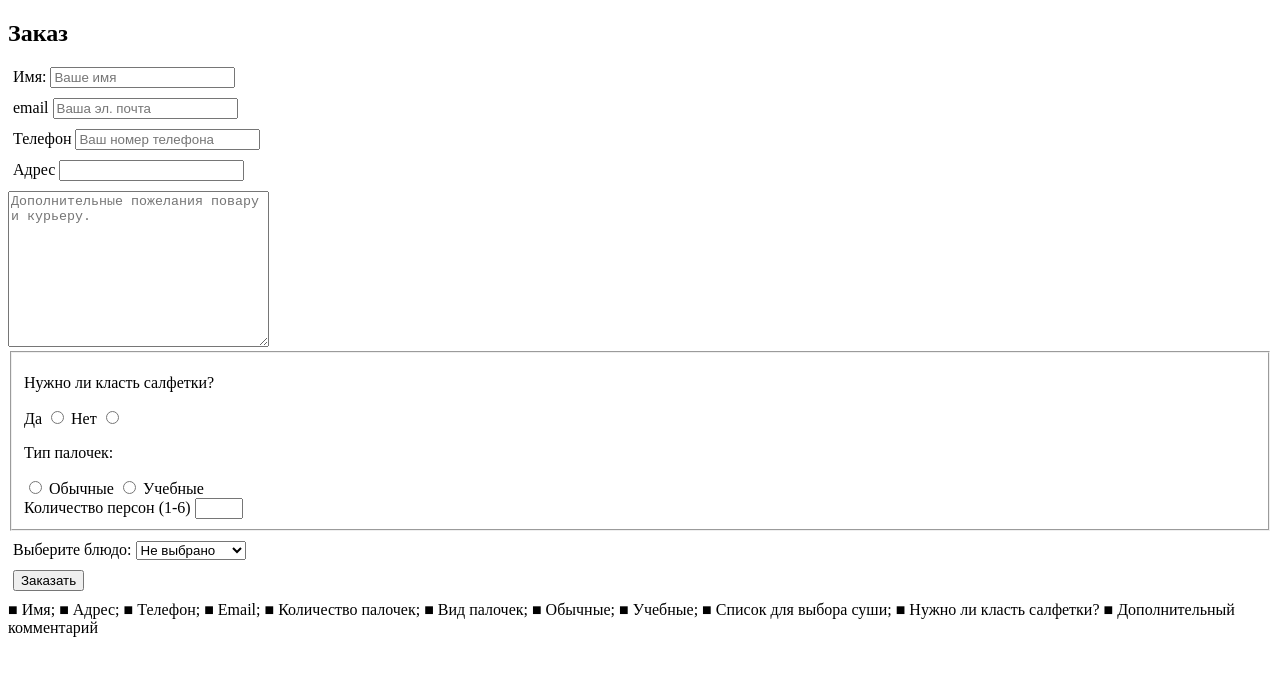
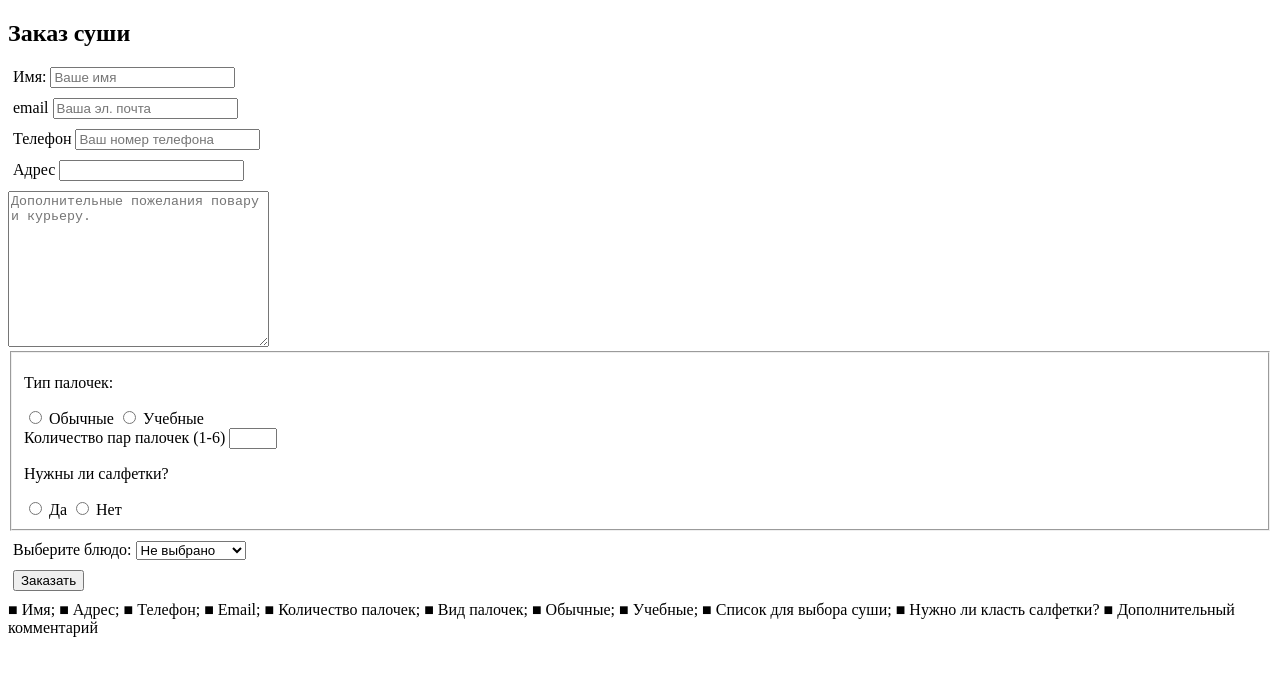
Before and after one commit to GarinDD/forms, a plain HTML site: page index.html in a window 1280 px wide. Drawn offline with Linux system fonts and the light colour scheme.

Commit message:
Radio button fix

```diff
--- a/index.html
+++ b/index.html
@@ -15,7 +15,7 @@
 </style>
 
 <body>
-    <h2>Заказ</h2>
+    <h2>Заказ суши</h2>
     <form method="get" action="search.html">
         <div class="formrow">
             <label for="firstname">Имя:</label>
@@ -54,14 +54,7 @@
 
 
     <fieldset>
-        <div>
-           <p>Нужно ли класть салфетки? </p>
-           <label for="npY">Да</label>
-            <input type="radio" value="yes" id="napkinsY" name="napkinsY" />
-            <label for="npN">Нет</label>
-            <input type="radio" value="no" id="napkinsN" name="napkinsN" />
 
-        </div>
         <div>
             <p>
                 Тип палочек:
@@ -72,8 +65,17 @@
             <label for="sticktype2">Учебные</label>
         </div>
         <div>
-            <label for="numberOfSticks" id="chopsticksNumber" name="chopstickNumber">Количество персон (1-6)</label>
+            <label for="numberOfSticks" id="chopsticksNumber" name="chopstickNumber">Количество пар палочек (1-6)</label>
             <input type="number" id="chopstickNumber" name="chopstickNumber" min="1" max="6">
+        </div>
+        <div>
+            <p>
+               Нужны ли салфетки?
+            </p>
+            <input type="radio" value="positive" id="napkinsY" name="napkins" />
+            <label for="napkinsY">Да</label>
+            <input type="radio" value="negative" id="napkinsN" name="napkins" />
+            <label for="napkinsN">Нет</label>
         </div>
 
     </fieldset>
```
